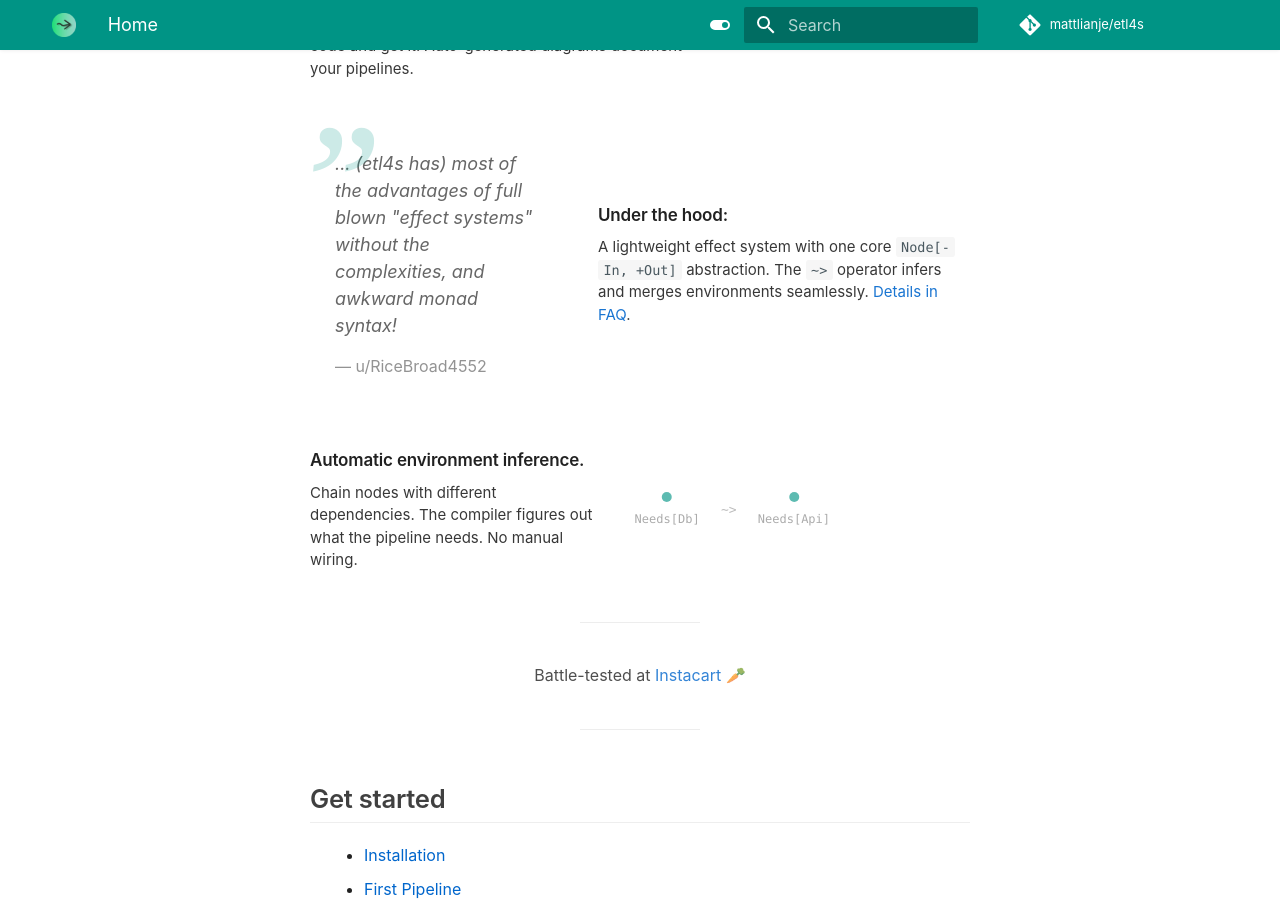
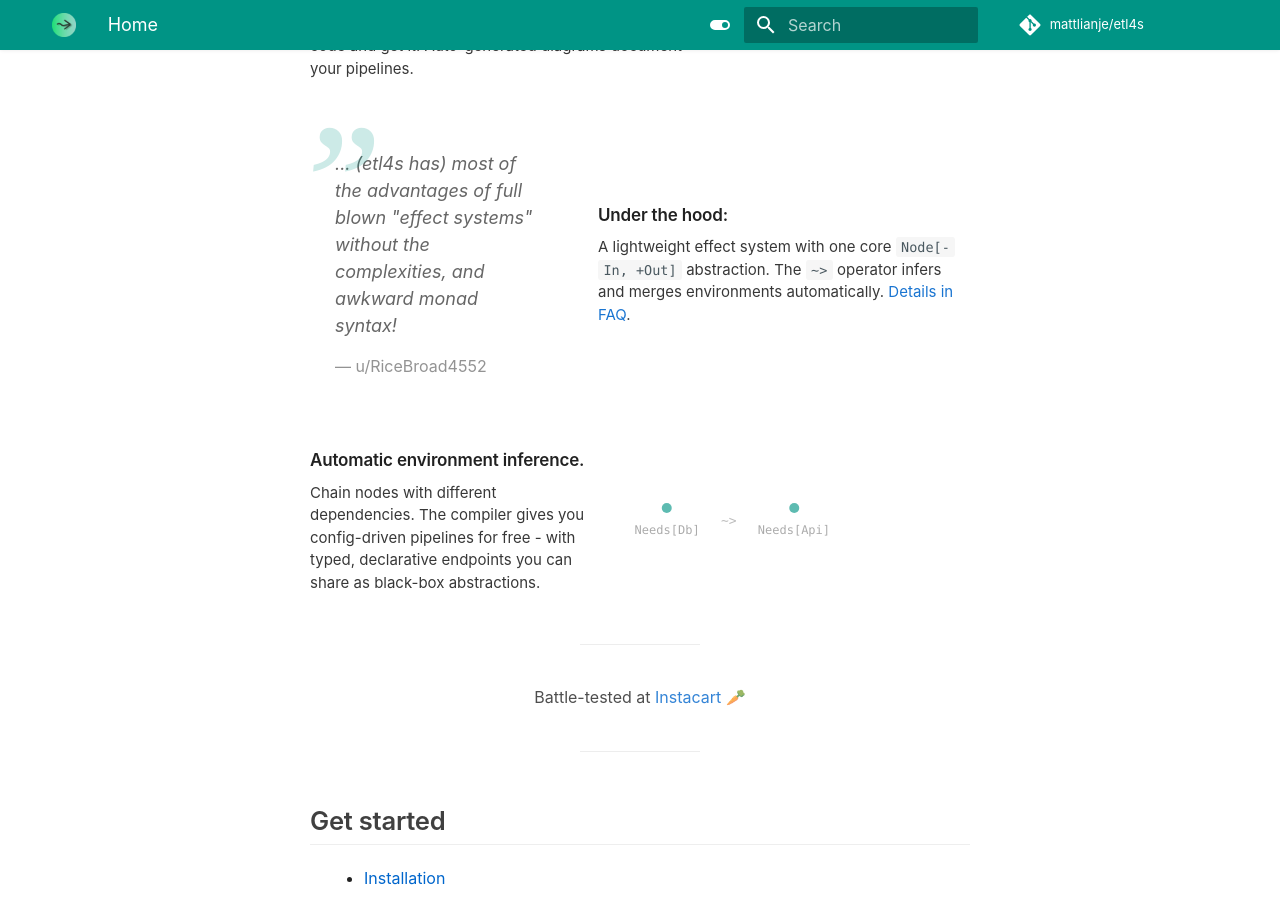
Before and after one commit to mattlianje/etl4s, an MkDocs documentation site: the page built from docs/index.md, in a window 1280 px wide and 900 px high, scrolled down 1604 px. Built offline with MkDocs 1.6.1 and Material for MkDocs 9.7.7, drawn with Linux system fonts in a browser that asks for light colours; comment, search, counter and statistics services are not loaded.

Commit message:
tweak index

```diff
--- a/docs/index.md
+++ b/docs/index.md
@@ -923,7 +923,7 @@ hide:
 <div class="feature-row reverse">
 <div class="feature-text">
 <h3>Under the hood:</h3>
-<p>A lightweight effect system with one core <code>Node[-In, +Out]</code> abstraction. The <code>~></code> operator infers and merges environments seamlessly. <a href="faq/#how-it-works">Details in FAQ</a>.</p>
+<p>A lightweight effect system with one core <code>Node[-In, +Out]</code> abstraction. The <code>~></code> operator infers and merges environments automatically. <a href="faq/#how-it-works">Details in FAQ</a>.</p>
 </div>
 <div class="feature-visual quote">
 <blockquote>
@@ -940,7 +940,7 @@ hide:
 <div class="feature-row">
 <div class="feature-text">
 <h3>Automatic environment inference.</h3>
-<p>Chain nodes with different dependencies. The compiler figures out what the pipeline needs. No manual wiring.</p>
+<p>Chain nodes with different dependencies. The compiler gives you config-driven pipelines for free - with typed, declarative endpoints you can share as black-box abstractions.</p>
 </div>
 <div class="feature-visual">
 <div class="env-merge-demo">
```
